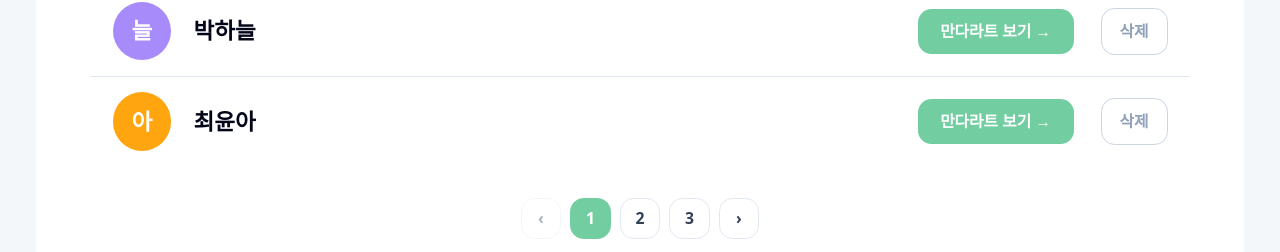
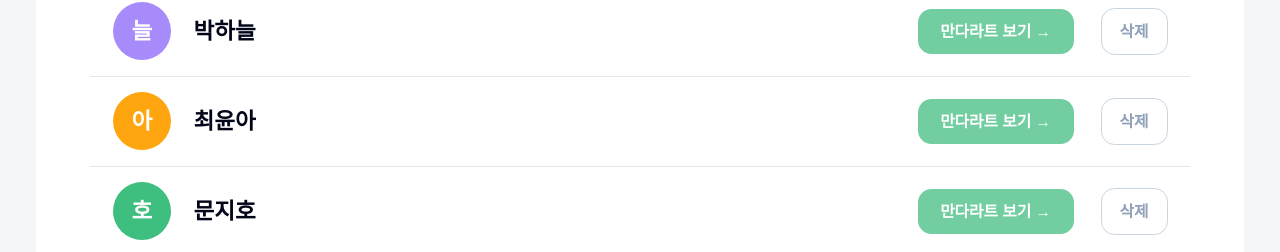
Before and after one commit to sienhs/mandalin, a React (Vite) app in the folder frontend/: page /friends in a window 1280 px wide. Shown: the part 548-800 px from the top of the page. Built offline with nearby package versions, Linux system fonts and the light colour scheme; no server answers.

Commit message:
style(list): 친구 목록·요청·리더보드 페이지당 10개로 변경

```diff
--- a/frontend/src/components/friends/FriendListTab.tsx
+++ b/frontend/src/components/friends/FriendListTab.tsx
@@ -4,7 +4,7 @@ import FriendAvatar from './FriendAvatar'
 import FriendsPagination from './FriendsPagination'
 import type { Friend } from './friends.types'
 
-const ITEMS_PER_PAGE = 4
+const ITEMS_PER_PAGE = 10
 
 type FriendListTabProps = {
   friends: Friend[]
--- a/frontend/src/components/friends/FriendRequestsTab.tsx
+++ b/frontend/src/components/friends/FriendRequestsTab.tsx
@@ -3,7 +3,7 @@ import FriendAvatar from './FriendAvatar'
 import FriendsPagination from './FriendsPagination'
 import type { Friend } from './friends.types'
 
-const ITEMS_PER_PAGE = 4
+const ITEMS_PER_PAGE = 10
 
 type FriendRequestsTabProps = {
   requests: Friend[]
--- a/frontend/src/pages/LeaderboardPage.tsx
+++ b/frontend/src/pages/LeaderboardPage.tsx
@@ -10,7 +10,7 @@ type LeaderboardPageProps = {
   initialEntries?: LeaderboardEntry[]
 }
 
-const ITEMS_PER_PAGE = 4
+const ITEMS_PER_PAGE = 10
 
 /** 공개 만다라트를 좋아요 수가 높은 순서대로 보여주는 페이지. */
 export default function LeaderboardPage({
```
